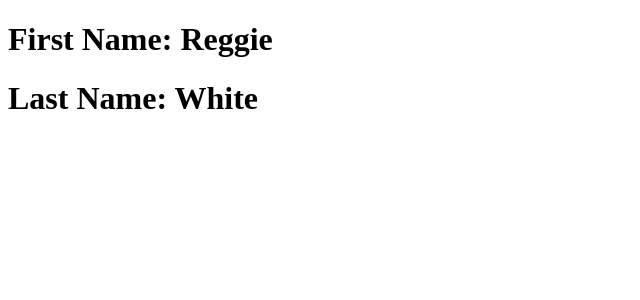
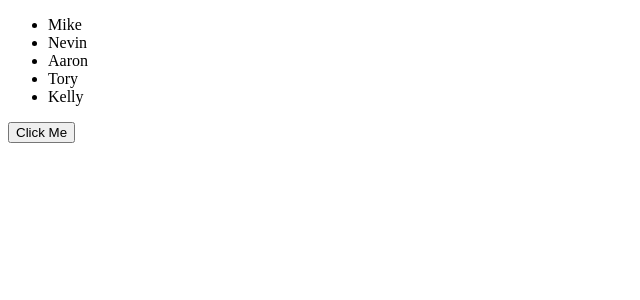
Before and after one commit to Therbots/ReactWorksheet, a React (Create React App) app: page / in a window 1280 px wide. Shown: the top 300 px of the page, without its empty margins (0-640 px from the left). Built offline with nearby package versions, Linux system fonts and the light colour scheme.

Commit message:
created NamesList.jsx and ALertOnClick.jsx

```diff
--- /dev/null
+++ b/src/components/AlertOnClick/AlertOnClick.jsx
@@ -0,0 +1,11 @@
+import React from "react";
+
+const AlertOnClick = (props) => {
+    return (
+        <div>
+            <button onClick={props.click}>Click Me</button>
+        </div>
+    );
+}
+
+export default AlertOnClick
--- a/src/components/App.jsx
+++ b/src/components/App.jsx
@@ -1,21 +1,31 @@
 import reactDom from 'react-dom';
 import React, { Component } from 'react';
 import DisplayName from './DisplayName/DisplayName';
+import NamesList from './NamesList/NamesList';
+import AlertOnClick from './AlertOnClick/AlertOnClick';
 
 class App extends Component {
     constructor(props) {
         super(props);
         this.state = {
-            firstName: 'Reggie',
-            lastName: 'White'
+            names: ['Mike', 'Nevin', 'Aaron', 'Tory', 'Kelly']
         }
+    }
+
+    alertOnClick = () => {
+        return (
+            alert('DevCodeCamp')
+        );
     }
 
 
     render() {
         return (
-            <DisplayName name={this.state}/>
-        )
+            <React.Fragment>
+                <NamesList listName={this.state.names} />
+                <AlertOnClick click={this.alertOnClick} />
+            </React.Fragment>
+        );
     }
 }
 
--- /dev/null
+++ b/src/components/NamesList/NamesList.jsx
@@ -0,0 +1,15 @@
+import React from 'react';
+
+const NamesList = (props) => {
+    return (
+        <div>
+            <ul>
+                {props.listName.map((name) => {
+                    return <li>{name}</li>
+                })}
+            </ul>
+        </div>
+    );
+}
+
+export default NamesList;
```
